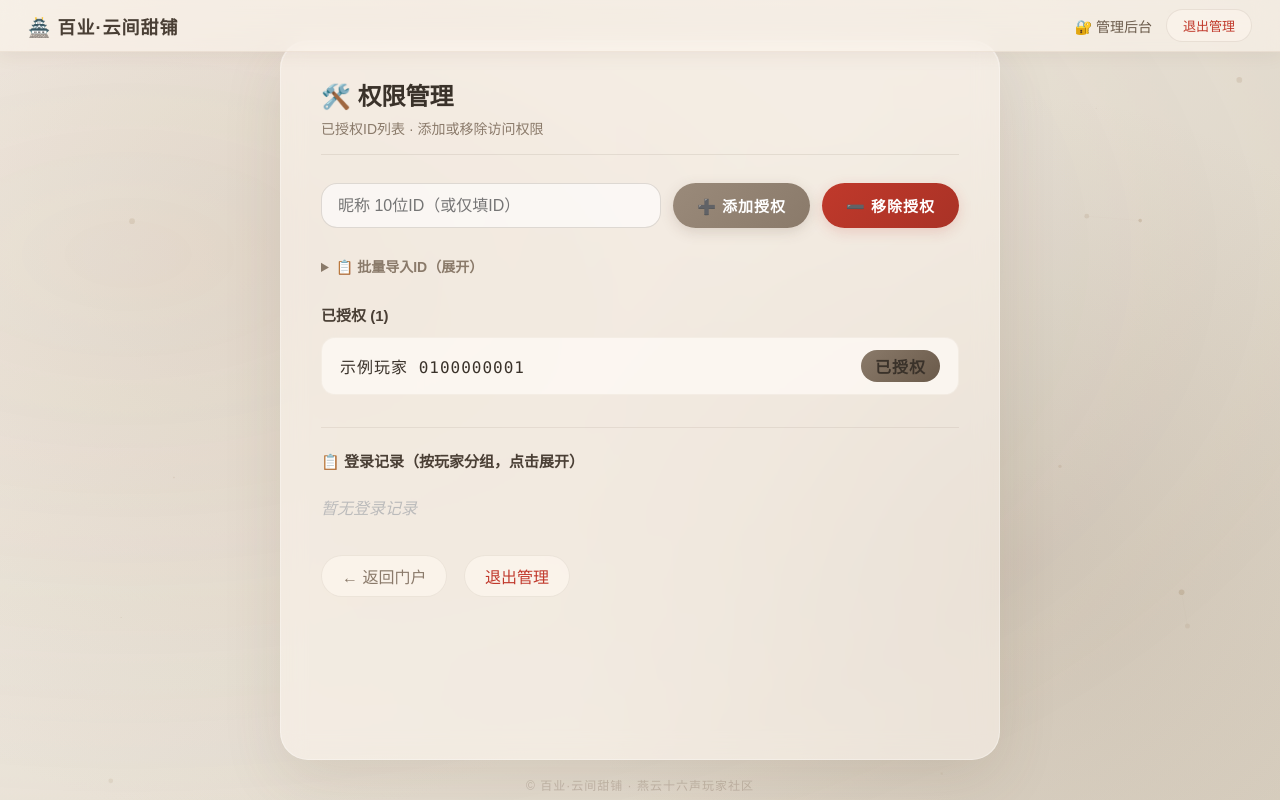
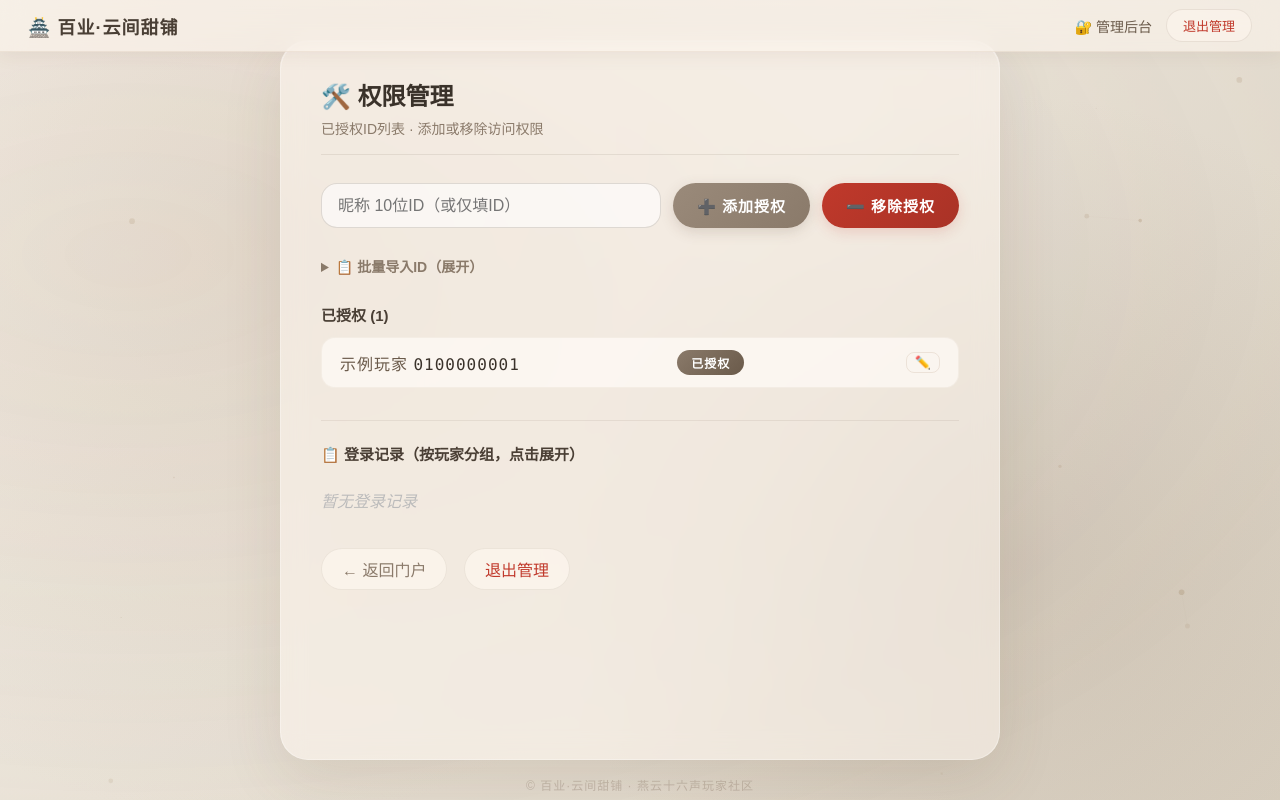
Before and after one commit to 7Nebulous7/my-mindmap, a Flask app: page /admin in a window 1280 px wide. Run offline with Flask 3, Linux system fonts and the light colour scheme; the visitor is signed in with stand-in values (Sample User, id 1).

Commit message:
管理后台支持修改已授权ID昵称：行内编辑按钮 + 批量导入自动更新昵称

```diff
--- a/app.py
+++ b/app.py
@@ -368,7 +368,8 @@ def admin():
         elif action == 'bulk_import':
             bulk_text = request.form.get('bulk_ids', '')
             added = 0
-            existing = get_authorized_id_set()
+            updated = 0
+            existing_map = {e['id']: e for e in ids}
             for line in bulk_text.strip().splitlines():
                 line = line.strip()
                 if not line:
@@ -380,13 +381,26 @@ def admin():
                     name, uid = '', line
                 else:
                     continue
-                if uid not in existing:
+                if uid in existing_map:
+                    if name and existing_map[uid].get('name', '') != name:
+                        existing_map[uid]['name'] = name
+                        updated += 1
+                else:
                     ids.append({'name': name, 'id': uid})
-                    existing.add(uid)
+                    existing_map[uid] = {'name': name, 'id': uid}
                     added += 1
-            if added:
+            if added or updated:
                 save_authorized_ids(ids)
-                logger.warning(f'管理员批量导入 {added} 个授权ID')
+                logger.warning(f'管理员批量导入: 新增{added}个, 更新昵称{updated}个')
+        elif action == 'rename':
+            rename_id = request.form.get('id', '').strip()
+            new_name = request.form.get('new_name', '').strip()
+            for entry in ids:
+                if entry['id'] == rename_id:
+                    entry['name'] = new_name
+                    save_authorized_ids(ids)
+                    logger.info(f'管理员修改昵称: ID={rename_id} → {new_name}')
+                    break
         return redirect(url_for('admin'))
     # 显示授权列表和日志（按ID分组，每组最新在前）
     logs = load_json(LOG_FILE, [])
--- a/templates/admin.html
+++ b/templates/admin.html
@@ -130,7 +130,6 @@
             background: rgba(255,252,248,0.95);
             box-shadow: 0 2px 10px rgba(0,0,0,0.04);
         }
-        .list-item span { font-family: "SF Mono", "Consolas", monospace; font-size: 16px; color: #3a322a; letter-spacing: 1px; }
         .badge {
             background: linear-gradient(135deg, #8a7a6a, #6a5a4a);
             color: #fff;
@@ -139,6 +138,34 @@
             font-size: 12px;
             font-weight: 600;
             letter-spacing: 1px;
+        }
+        .edit-name-btn {
+            background: none;
+            border: 1px solid rgba(180,150,120,0.2);
+            color: #8a7a6a;
+            padding: 2px 8px;
+            border-radius: 8px;
+            cursor: pointer;
+            font-size: 13px;
+            transition: 0.2s;
+            margin-left: 4px;
+        }
+        .edit-name-btn:hover {
+            background: rgba(200,180,150,0.15);
+            border-color: rgba(180,150,120,0.4);
+        }
+        .id-display {
+            font-family: "SF Mono", "Consolas", monospace;
+            font-size: 16px;
+            color: #3a322a;
+            letter-spacing: 1px;
+        }
+        .name-part {
+            color: #6a5a4a;
+            font-family: "PingFang SC", "Microsoft YaHei", sans-serif;
+        }
+        .id-part {
+            color: #3a322a;
         }
 
         .log-section { margin-top: 32px; border-top: 1px solid rgba(106,90,74,0.1); padding-top: 22px; }
@@ -373,8 +400,12 @@
             {% if ids %}
                 {% for entry in ids %}
                 <div class="list-item">
-                    <span>{% if entry.name %}{{ entry.name }} {% endif %}{{ entry.id }}</span>
+                    <span class="id-display">
+                        <span class="name-part">{% if entry.name %}{{ entry.name }} {% endif %}</span>
+                        <span class="id-part">{{ entry.id }}</span>
+                    </span>
                     <span class="badge">已授权</span>
+                    <button class="edit-name-btn" onclick="startEdit(this, '{{ entry.id }}')" title="修改昵称">✏️</button>
                 </div>
                 {% endfor %}
             {% else %}
@@ -432,6 +463,46 @@
                 detail.classList.add('open');
             }
         }
+
+        function startEdit(btn, entryId) {
+            const item = btn.closest('.list-item');
+            const display = item.querySelector('.id-display');
+            const nameEl = display.querySelector('.name-part');
+            const currentName = nameEl ? nameEl.textContent.trim() : '';
+
+            // 替换为输入框
+            const form = document.createElement('form');
+            form.method = 'POST';
+            form.style.display = 'flex';
+            form.style.gap = '8px';
+            form.style.alignItems = 'center';
+
+            const csrf = document.querySelector('input[name="_csrf_token"]').value;
+            form.innerHTML = `
+                <input type="hidden" name="_csrf_token" value="${csrf}">
+                <input type="hidden" name="action" value="rename">
+                <input type="hidden" name="id" value="${entryId}">
+                <input type="text" name="new_name" value="${currentName}" placeholder="新昵称"
+                    style="padding:4px 10px;border:1px solid rgba(106,90,74,0.3);border-radius:10px;font-size:14px;width:100px;background:rgba(255,255,255,0.8);outline:none;color:#3a322a;">
+                <button type="submit" style="background:#9a8a7a;color:#fff;border:none;border-radius:8px;padding:4px 10px;cursor:pointer;font-size:12px;">保存</button>
+                <button type="button" onclick="cancelEdit(this, '${currentName}', '${entryId}')" style="background:none;border:1px solid rgba(180,150,120,0.2);border-radius:8px;padding:4px 8px;cursor:pointer;font-size:12px;color:#8a7a6a;">取消</button>
+            `;
+
+            display.replaceWith(form);
+            btn.style.display = 'none';
+        }
+
+        function cancelEdit(btn, oldName, entryId) {
+            const form = btn.closest('form');
+            const item = form.closest('.list-item');
+            const span = document.createElement('span');
+            span.className = 'id-display';
+            span.innerHTML = oldName
+                ? `<span class="name-part">${oldName} </span><span class="id-part">${entryId}</span>`
+                : `<span class="id-part">${entryId}</span>`;
+            form.replaceWith(span);
+            item.querySelector('.edit-name-btn').style.display = '';
+        }
     </script>
     <script src="/static/particles.js"></script>
 
```
